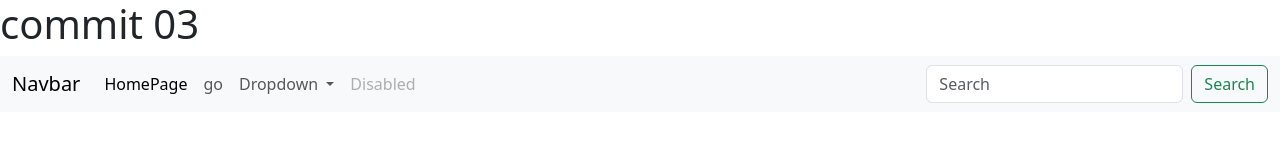
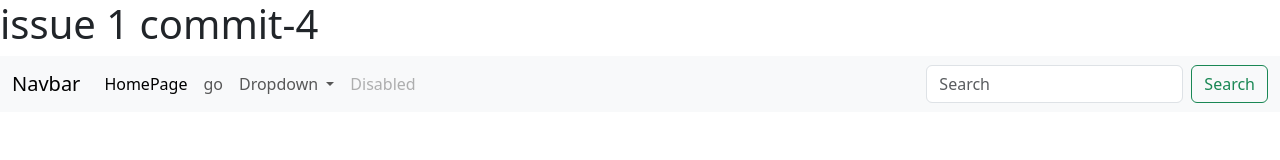
Before and after one commit to ahadsts9901/learning-git, a plain HTML site: page index.html in a window 1280 px wide. Drawn offline with nearby package versions, Linux system fonts and the light colour scheme.

Commit message:
commit-4

```diff
--- a/index.html
+++ b/index.html
@@ -10,7 +10,7 @@
 </head>
 
 <body>
-    <h1>commit 03</h1>
+    <h1>issue 1 commit-4</h1>
     <nav class="navbar navbar-expand-lg bg-body-tertiary">
         <div class="container-fluid">
             <a class="navbar-brand" href="#">Navbar</a>
```
